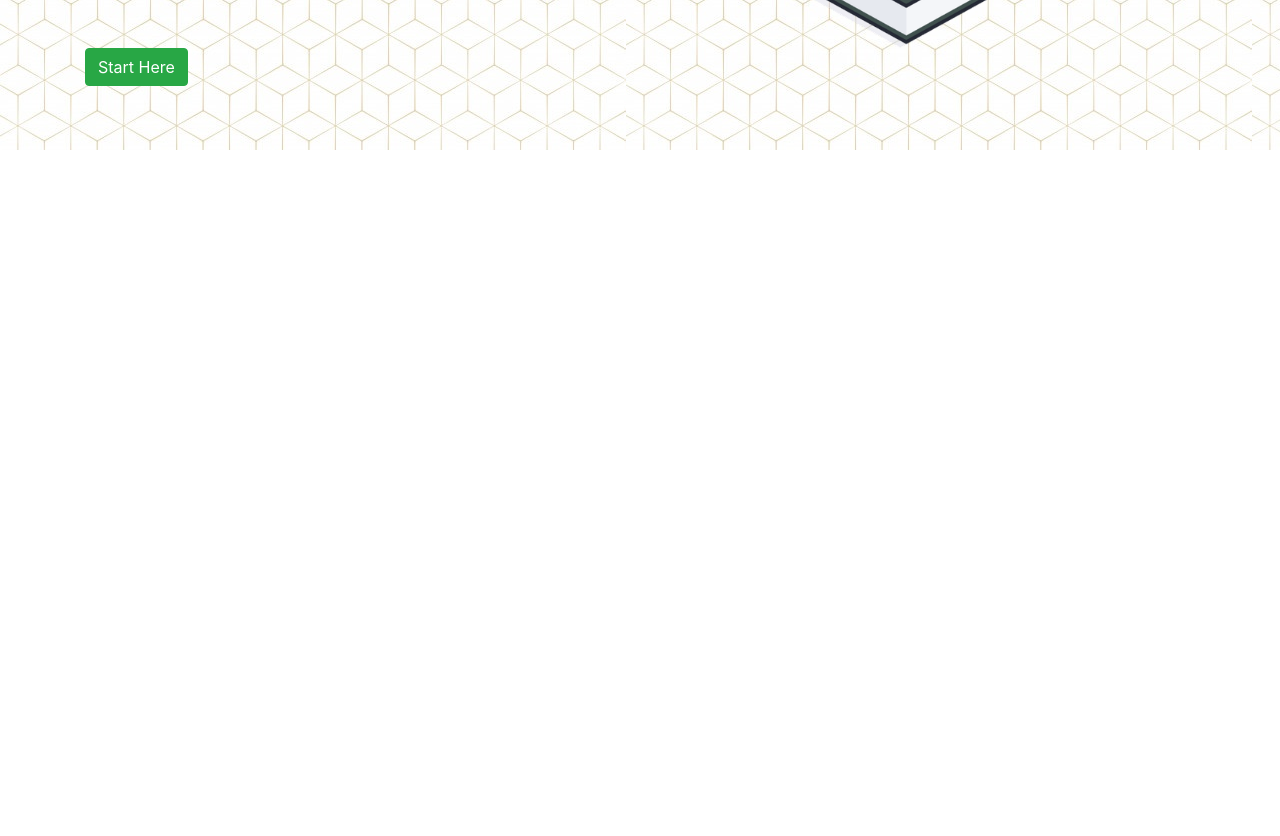
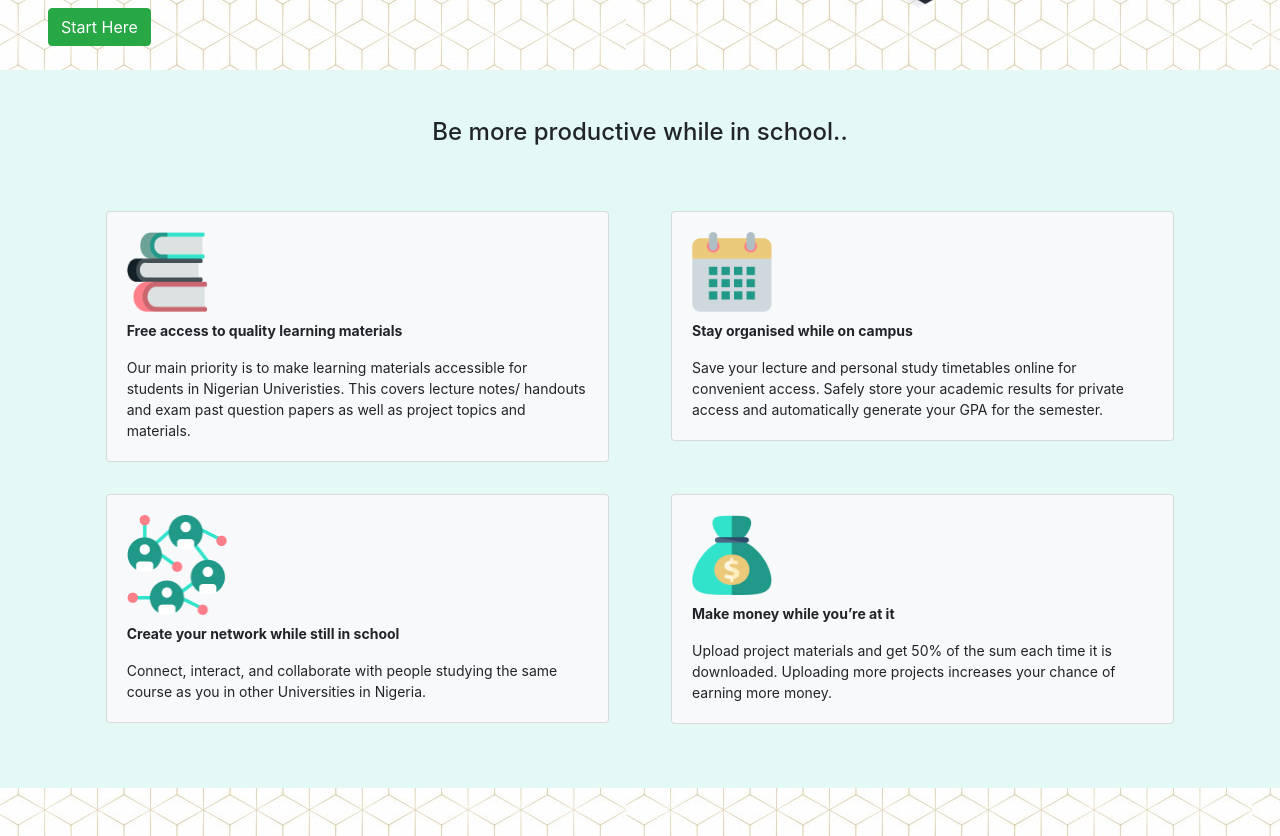
Before and after one commit to AnthoniaOkafor/greenbrain-clone, a plain HTML site: page index.html in a window 1280 px wide. Shown: the part 422-1258 px from the top of the page. Before the commit the page ends 800 px from the top, so only its background shows below. Drawn offline with nearby package versions, Linux system fonts and the light colour scheme.

Commit message:
worked on bootstrap cards

```diff
--- a/css/styles.css
+++ b/css/styles.css
@@ -2,7 +2,7 @@
     background-color: white !important;
 }
 
-.jumbotron {
+.tiles{
     background-image: url(/images/pattern-background.jpg);
 
 }
@@ -20,3 +20,11 @@
     color: red;
     margin-right: 4px;
 }
+
+.bluish {
+    background: #E4F9F5;
+}
+
+.card > p {
+    font-size: 14px;
+}
--- a/index.html
+++ b/index.html
@@ -20,8 +20,8 @@
             </form>
         </nav>
 
-        <header class="jumbotron">
-        <div class="container">
+
+        <div class="container-fluid tiles py-4 pr-5 pl-5">
             <div class="row row-content">
               <div class="col-12 col-lg-6 col-md-6">
                 <h3>We connect University students with their most important needs.</h3>
@@ -43,11 +43,51 @@
               </div>
 
             </div>
+        </div>
+
+        <div class="container-fluid bluish pb-5">
+          <div class="row row-content d-flex justify-content-center">
+            <div class="col-12 text-center">
+              <h4 class="my-5">Be more productive while in school..</h4>
+            </div>
+
+            <div class="col-md-5 col-sm-12 m-3">
+              <div class="card card-body bg-light">
+                <img src="/images/books.png" width="80" height="80">
+                <p class="font-weight-bold mt-2">Free access to quality learning materials</p>
+                <p class="mb-0"> Our main priority is to make learning materials accessible for students in Nigerian Univeristies. This covers lecture notes/ handouts and exam past question papers as well as project topics and materials.</p>
+              </div>
+            </div>
+
+            <div class="col-md-5 col-sm-12 m-3">
+                <div class="card card-body bg-light">
+                  <img src="/images/calendar.png" width="80" height="80">
+                  <p class="font-weight-bold mt-2">Stay organised while on campus</p>
+                  <p class="mb-0"> Save your lecture and personal study timetables online for convenient access. Safely store your academic results for private access and automatically generate your GPA for the semester.</p>
+                </div>
+            </div>
+
+            <div class="col-md-5 col-sm-12 m-2 m-3">
+                <div class="card card-body bg-light">
+                  <img src="/images/network.png" width="100" height="100">
+                  <p class="font-weight-bold mt-2">Create your network while still in school</p>
+                  <p class="mb-0"> Connect, interact, and collaborate with people studying the same course as you in other Universities in Nigeria.</p>
+                </div>
+            </div>
+
+            <div class="col-md-5 col-sm-12 m-3">
+                <div class="card card-body bg-light">
+                  <img src="/images/money_bag.png" width="80" height="80">
+                  <p class="font-weight-bold mt-2">Make money while you’re at it</p>
+                  <p class="mb-0"> Upload project materials and get 50% of the sum each time it is downloaded. Uploading more projects increases your chance of earning more money.</p>
+                </div>
+            </div>
           </div>
-        </header>
+        </div>
 
+        <div class="container-fluid tiles py-4 pr-5 pl-5">
 
-
+        </div>
 
 
         <script src="https://code.jquery.com/jquery-3.3.1.slim.min.js" integrity="sha384-q8i/X+965DzO0rT7abK41JStQIAqVgRVzpbzo5smXKp4YfRvH+8abtTE1Pi6jizo" crossorigin="anonymous"></script>
```
